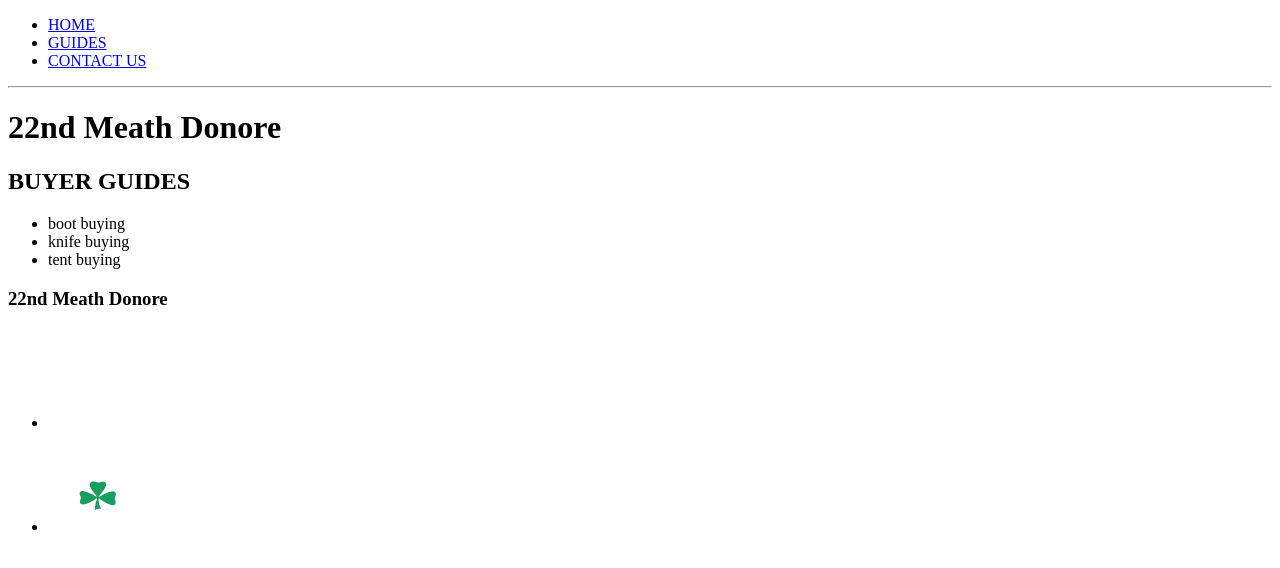
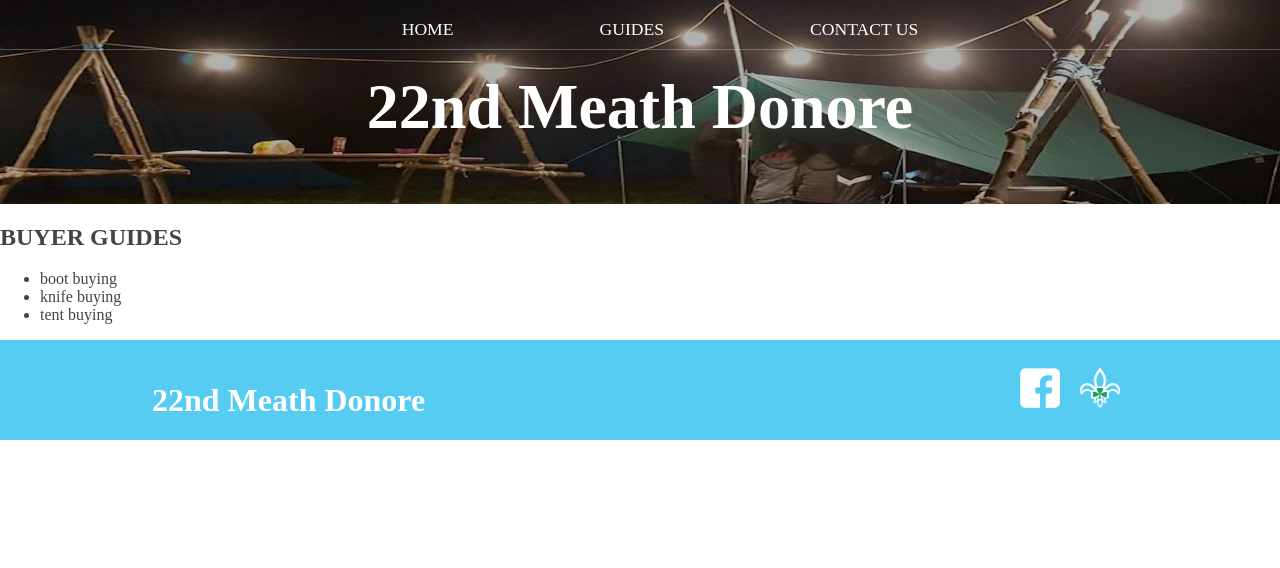
Before and after one commit to MarkLynch101/ScoutGroupWebsite, a plain HTML site: page guides-list.html in a window 1280 px wide. Drawn offline with Linux system fonts and the light colour scheme.

Commit message:
css update
added headers and footers to guides and contact pages

```diff
--- a/guides-list.html
+++ b/guides-list.html
@@ -4,19 +4,19 @@
     <meta charset="UTF-8">
     <meta http-equiv="X-UA-Compatible" content="IE=edge">
     <meta name="viewport" content="width=device-width, initial-scale=1.0">
-    <title>Document</title>
+    <title>22nd Meath Donore</title>
+    <link rel="stylesheet" href="styles.css">
 </head>
 <body>
-    <header>
-        <nav>
+    <header class="main-header">
+        <nav class="nav main-nav">
             <ul>
                 <li><a href="index.html">HOME</a></li>
                 <li><a href="guides-list.html">GUIDES</a></li>
                 <li><a href="contact.html">CONTACT US</a></li>
             </ul>
         </nav>
-        <hr>
-        <h1>22nd Meath Donore</h1>
+        <h1 class="group-name group-name-large">22nd Meath Donore</h1>
     </header>
    <section>
        <h2>BUYER GUIDES</h2>
@@ -26,12 +26,14 @@
            <li>tent buying</li>
        </ul>
    </section>
-    <footer>
-        <h3>22nd Meath Donore</h3>
-        <ul>
-            <li><a target="_blank" href="https://www.facebook.com/22ndMeathDonore"><img src="images/logo-facebook-white.png"></a></li>
-            <li><a target="_blank" href="https://www.scouts.ie/Splash/"><img src="images/Scouting Ireland Emblem with Green Shamrock.png"></a></li>
-        </ul>
-    </footer>
+   <footer class="main-footer">
+    <div class="main-footer-container container">
+    <h3 class="group-name">22nd Meath Donore</h3>
+    <ul class="nav footer-nav">
+        <li><a target="_blank" href="https://www.facebook.com/22ndMeathDonore"><img src="images/logo-facebook-white.png"></a></li>
+        <li><a target="_blank" href="https://www.scouts.ie/Splash/"><img src="images/Scouting Ireland Emblem with Green Shamrock.png"></a></li>
+    </ul>
+    </div>
+</footer>
 </body>
 </html>
```
Also changed, not shown: contact.html (+10 -8 lines).
